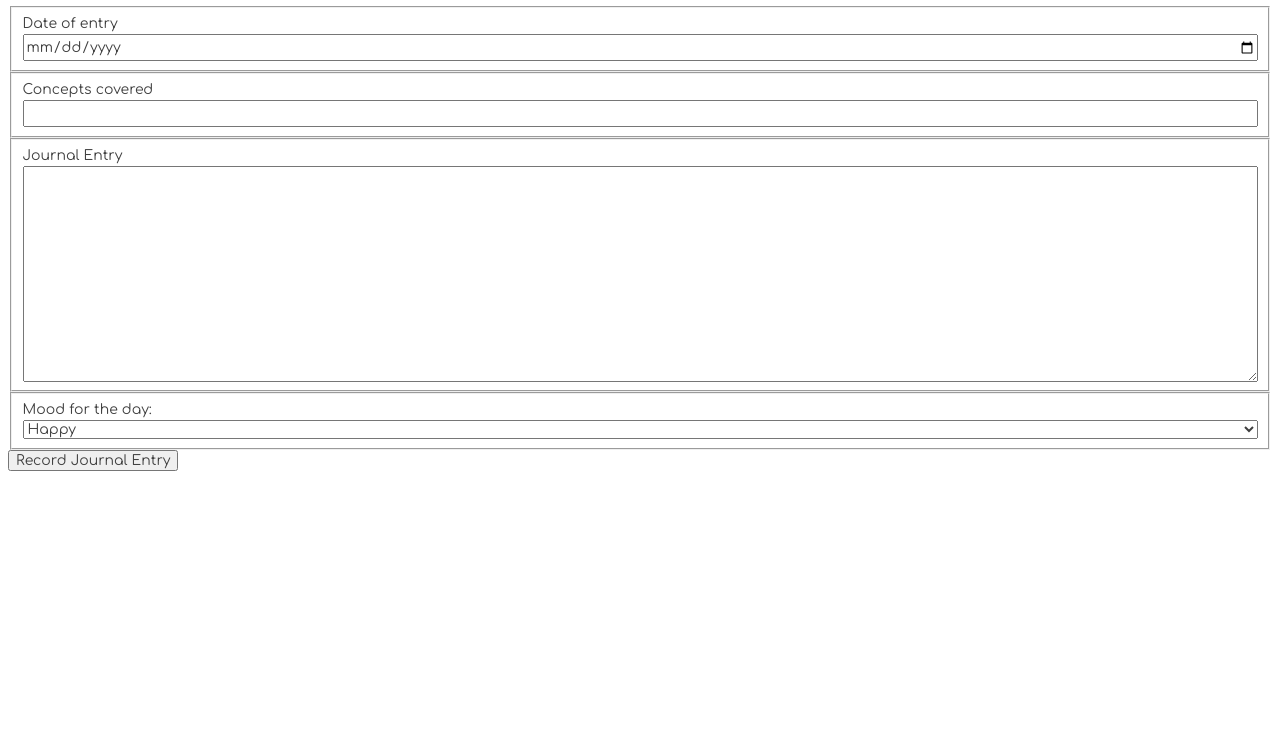
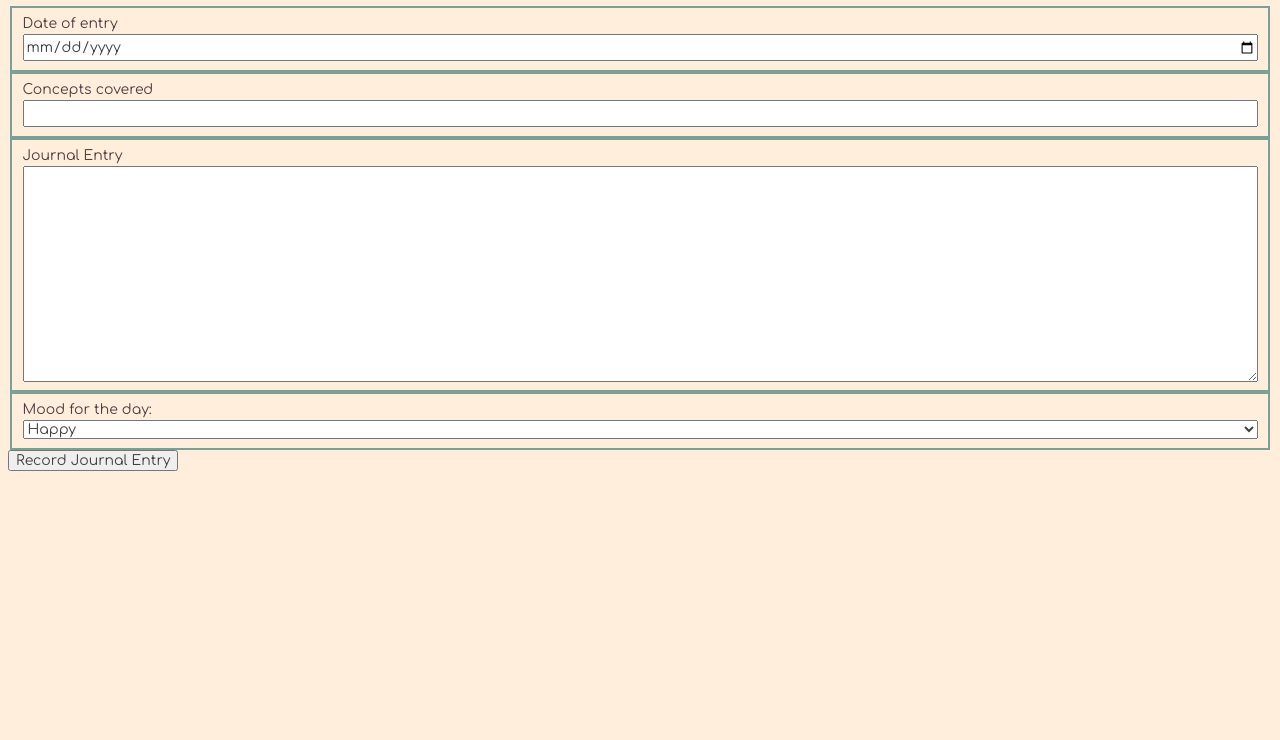
Before and after one commit to JaynaLeitze/daily-journal, a plain HTML site: page index.html in a window 1280 px wide. Shown: the part 60-800 px from the top of the page. Drawn offline with Linux system fonts and the light colour scheme; a web font is replaced by a local one.

Commit message:
add code image page, update to site colors

```diff
--- a/styles/main.css
+++ b/styles/main.css
@@ -25,3 +25,11 @@ fieldset {
 	display:flex;
 	flex-direction: column;
 }
+body {
+	background-color: #ffeedb;
+	color: #4e3d42;
+
+}
+fieldset {
+	border:2px #7aa095 solid;
+}
```
Also changed, not shown: styles/daily-journal-colors.png (added).
